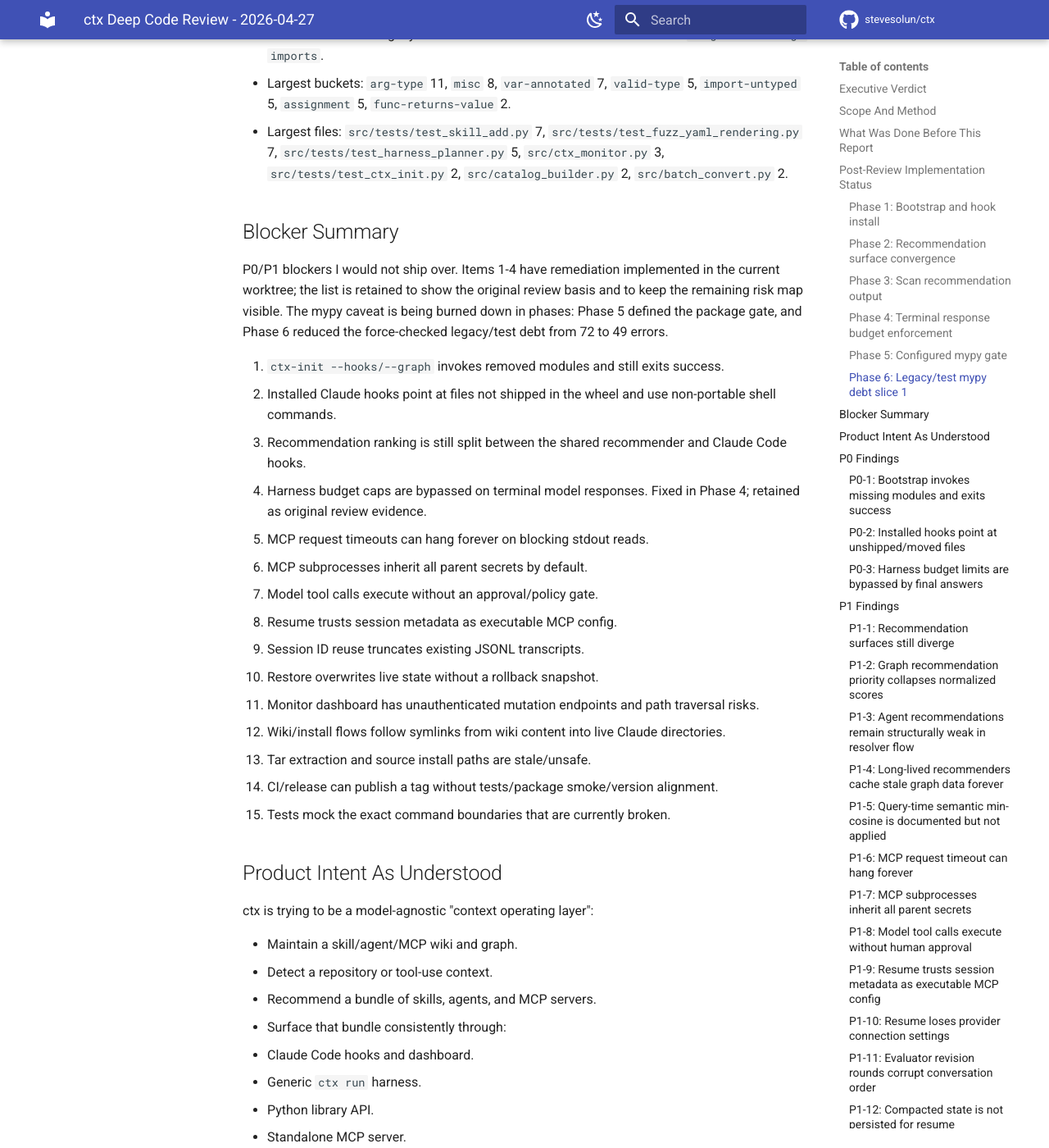
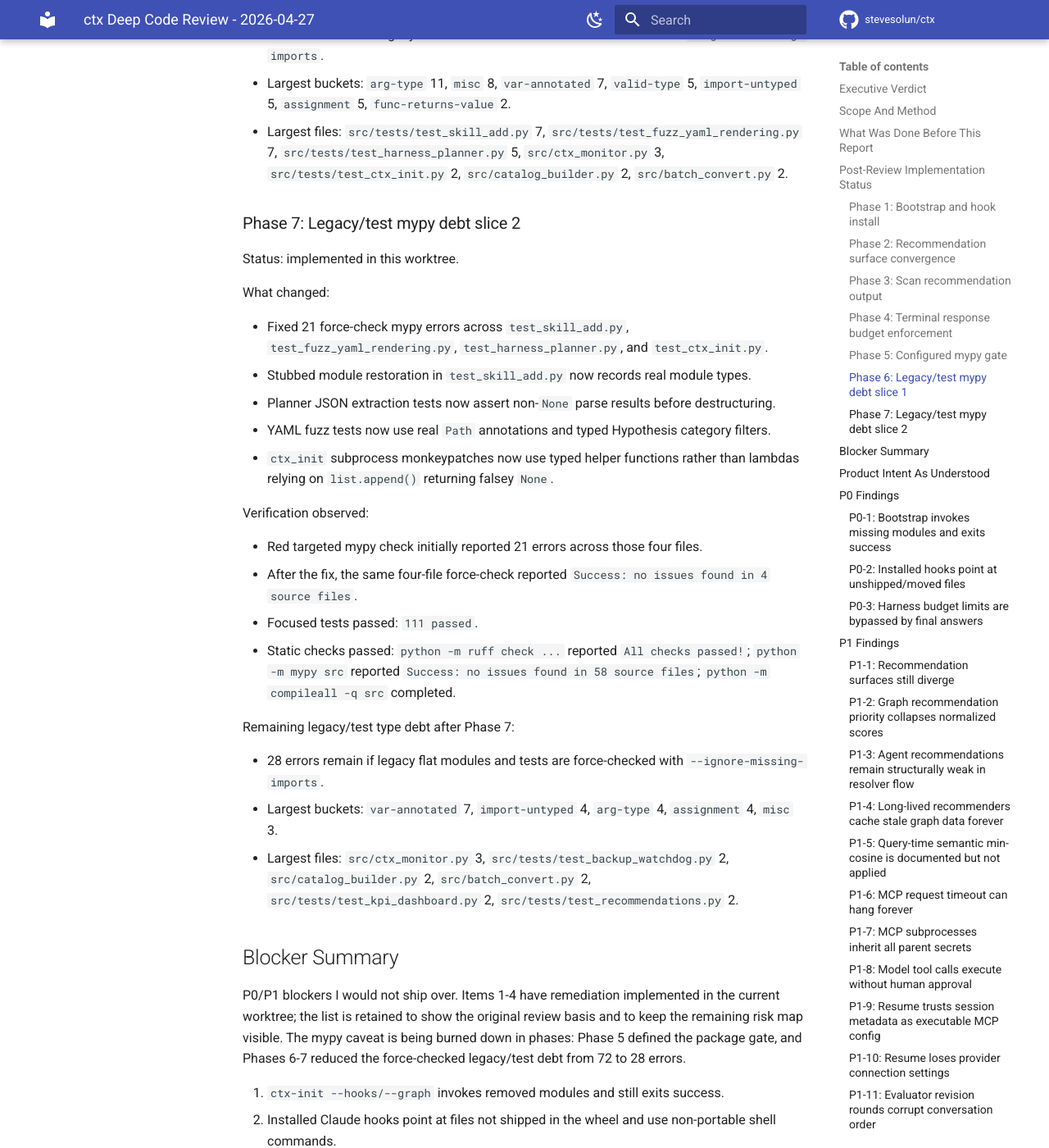
Before and after one commit to stevesolun/ctx, an MkDocs documentation site: the page built from docs/reports/ctx-million-dollar-review-2026-04-27.md, in a window 1280 px wide and 1400 px high, scrolled down 7181 px. Shown: the whole window at 82% size. Built offline with MkDocs 1.6.1 and Material for MkDocs 9.7.7, drawn with Linux system fonts in a browser that asks for light colours; comment, search, counter and statistics services are not loaded.

Commit message:
test: reduce remaining mypy debt

```diff
--- a/docs/reports/ctx-million-dollar-review-2026-04-27.md
+++ b/docs/reports/ctx-million-dollar-review-2026-04-27.md
@@ -191,9 +191,34 @@ Remaining legacy/test type debt after Phase 6:
 - Largest buckets: `arg-type` 11, `misc` 8, `var-annotated` 7, `valid-type` 5, `import-untyped` 5, `assignment` 5, `func-returns-value` 2.
 - Largest files: `src/tests/test_skill_add.py` 7, `src/tests/test_fuzz_yaml_rendering.py` 7, `src/tests/test_harness_planner.py` 5, `src/ctx_monitor.py` 3, `src/tests/test_ctx_init.py` 2, `src/catalog_builder.py` 2, `src/batch_convert.py` 2.
 
+### Phase 7: Legacy/test mypy debt slice 2
+
+Status: implemented in this worktree.
+
+What changed:
+
+- Fixed 21 force-check mypy errors across `test_skill_add.py`, `test_fuzz_yaml_rendering.py`, `test_harness_planner.py`, and `test_ctx_init.py`.
+- Stubbed module restoration in `test_skill_add.py` now records real module types.
+- Planner JSON extraction tests now assert non-`None` parse results before destructuring.
+- YAML fuzz tests now use real `Path` annotations and typed Hypothesis category filters.
+- `ctx_init` subprocess monkeypatches now use typed helper functions rather than lambdas relying on `list.append()` returning falsey `None`.
+
+Verification observed:
+
+- Red targeted mypy check initially reported 21 errors across those four files.
+- After the fix, the same four-file force-check reported `Success: no issues found in 4 source files`.
+- Focused tests passed: `111 passed`.
+- Static checks passed: `python -m ruff check ...` reported `All checks passed!`; `python -m mypy src` reported `Success: no issues found in 58 source files`; `python -m compileall -q src` completed.
+
+Remaining legacy/test type debt after Phase 7:
+
+- 28 errors remain if legacy flat modules and tests are force-checked with `--ignore-missing-imports`.
+- Largest buckets: `var-annotated` 7, `import-untyped` 4, `arg-type` 4, `assignment` 4, `misc` 3.
+- Largest files: `src/ctx_monitor.py` 3, `src/tests/test_backup_watchdog.py` 2, `src/catalog_builder.py` 2, `src/batch_convert.py` 2, `src/tests/test_kpi_dashboard.py` 2, `src/tests/test_recommendations.py` 2.
+
 ## Blocker Summary
 
-P0/P1 blockers I would not ship over. Items 1-4 have remediation implemented in the current worktree; the list is retained to show the original review basis and to keep the remaining risk map visible. The mypy caveat is being burned down in phases: Phase 5 defined the package gate, and Phase 6 reduced the force-checked legacy/test debt from 72 to 49 errors.
+P0/P1 blockers I would not ship over. Items 1-4 have remediation implemented in the current worktree; the list is retained to show the original review basis and to keep the remaining risk map visible. The mypy caveat is being burned down in phases: Phase 5 defined the package gate, and Phases 6-7 reduced the force-checked legacy/test debt from 72 to 28 errors.
 
 1. `ctx-init --hooks/--graph` invokes removed modules and still exits success.
 2. Installed Claude hooks point at files not shipped in the wheel and use non-portable shell commands.
```
Also changed, not shown: 4 other files.
